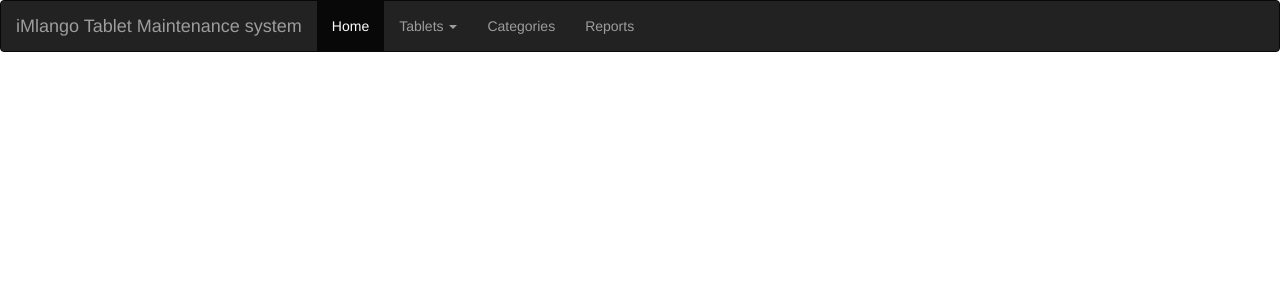
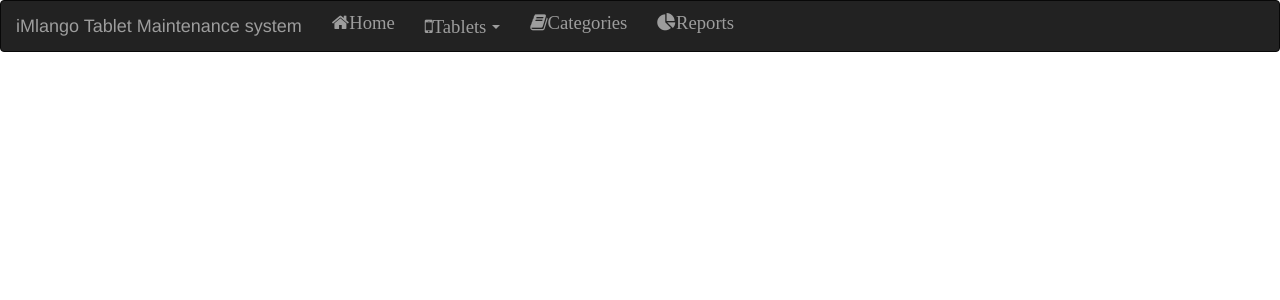
Before and after one commit to Josetedd/tabman, a PHP site: page / in a window 1280 px wide. Shown: the top 300 px of the page. Run offline with PHP 8.4, Linux system fonts and the light colour scheme; some libraries are stand-ins or nearby versions.

Commit message:
added links to the menu

```diff
--- a/Pages.php
+++ b/Pages.php
@@ -49,9 +49,9 @@
             </div>
 <!-----------------------menu--------------------------------------------------->
              <ul class="nav navbar-nav">
-      <li class="active"><a href="#">Home</a></li>
+                 <li><a href="index.php"><span class="fa fa-lg fa-home">Home</span></a></li>
       <li class="dropdown">
-        <a class="dropdown-toggle" data-toggle="dropdown">Tablets
+          <a class="dropdown-toggle" data-toggle="dropdown"><span class="fa fa-lg fa-mobile">Tablets</span>
         <span class="caret"></span></a>
         <ul class="dropdown-menu">
           <li><a href="index.php?page=returned">Add Faulty Tablet</a></li>
@@ -59,8 +59,8 @@
           <li><a href="#">Tablet Reports</a></li>
         </ul>
       </li>
-      <li><a href="index.php?page=categories">Categories</a></li>
-      <li><a href="#">Reports</a></li>
+      <li><a href="index.php?page=categories"><span class="fa fa-lg fa-book">Categories</span></a></li>
+      <li><a href="#"><span class="fa fa-lg fa-pie-chart">Reports</span></a></li>
     </ul>
           </div>
         </nav>
```
